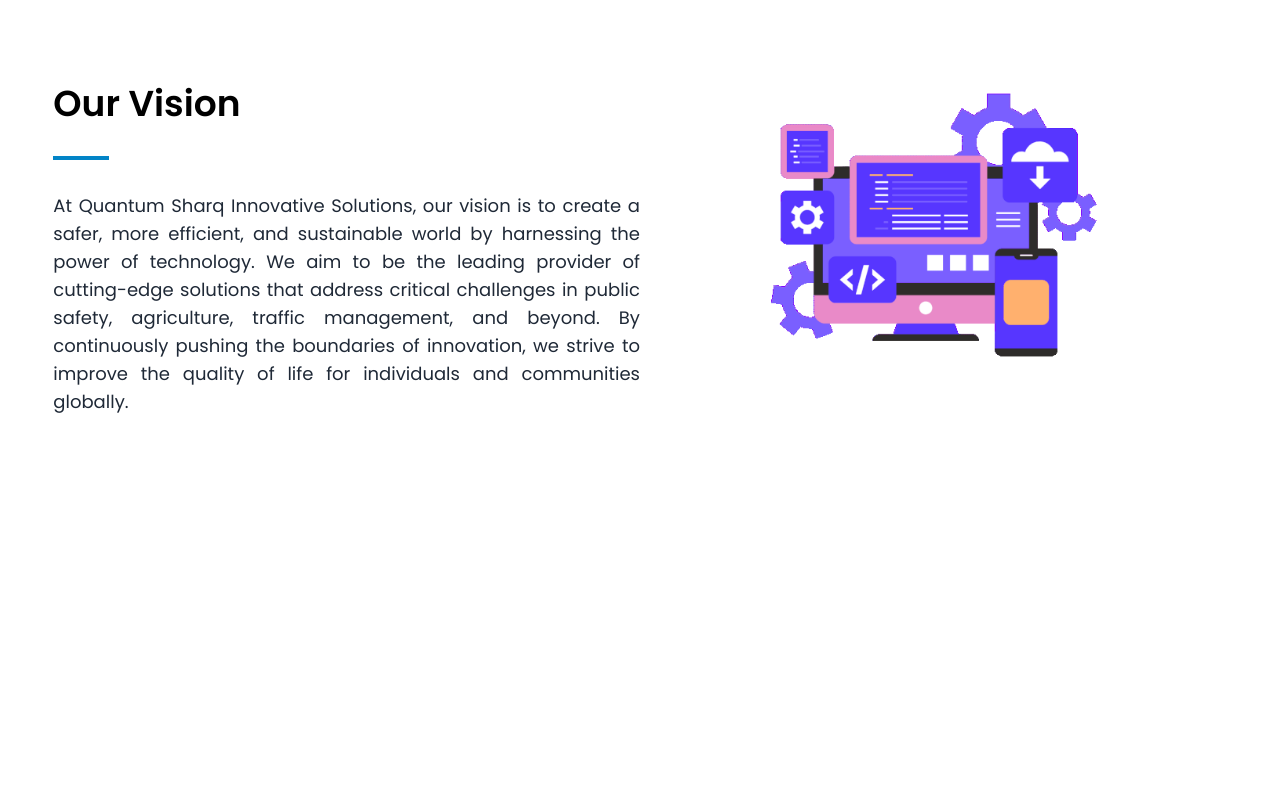
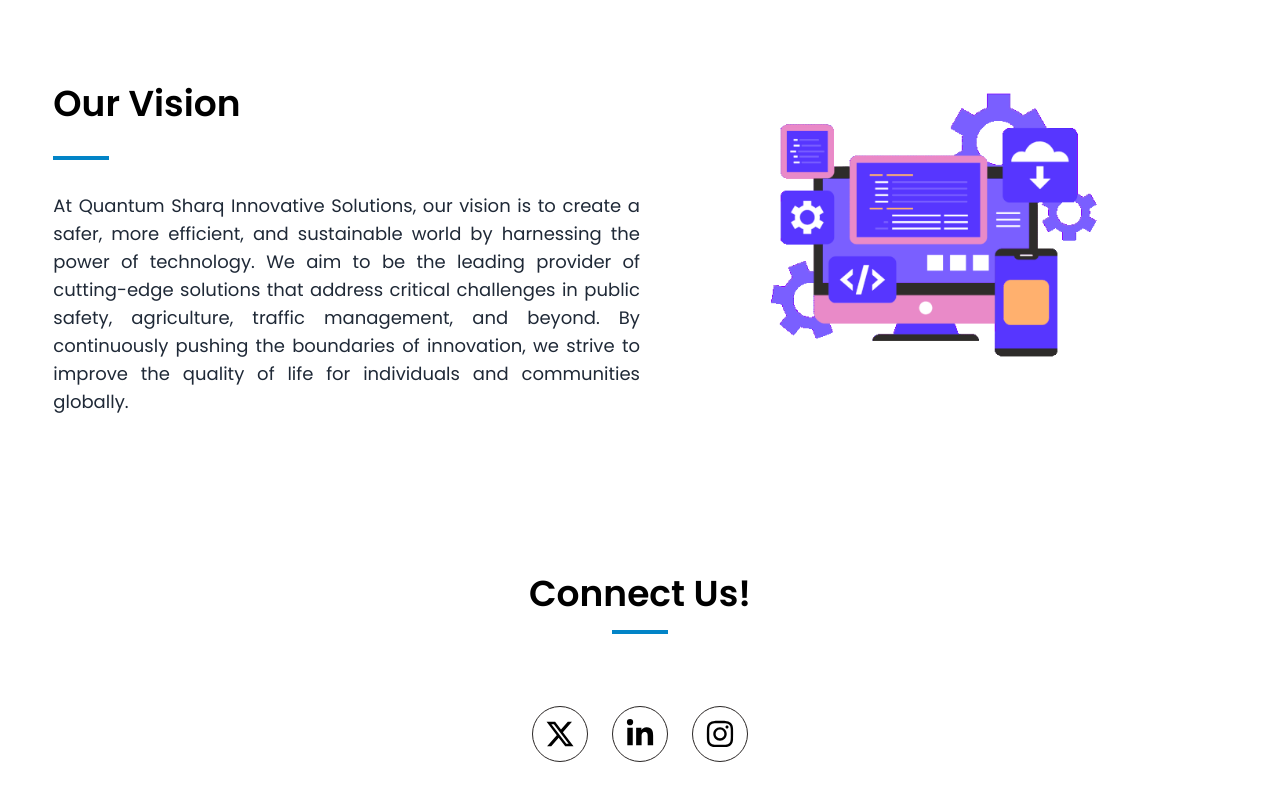
Before and after one commit to svivek19/office-website, a React (Vite) app: page / in a window 1280 px wide. Shown: the part 1191-1991 px from the top of the page. Before the commit the page ends 1765 px from the top, so only its background shows below. Built offline with nearby package versions, Linux system fonts and the light colour scheme.

Commit message:
social media account section finish

```diff
--- a/src/pages/Home.jsx
+++ b/src/pages/Home.jsx
@@ -2,6 +2,8 @@
 import DiamondImageGallery from "../components/DiamondImageGallery";
 import mission from "../assets/mission.png";
 import vision from "../assets/vision.gif";
+import { FaLinkedinIn, FaInstagram } from "react-icons/fa";
+import { FaXTwitter } from "react-icons/fa6";
 
 const Home = () => {
   return (
@@ -64,6 +66,25 @@
           <img src={vision} alt="mission logo" />
         </div>
       </div>
+
+      {/* Social Accounts */}
+
+      <div className="flex flex-col space-y-4 justify-center items-center mb-16">
+        <h1 className="text-4xl font-semibold">Connect Us!</h1>
+        <hr className="w-14 border-2 border-sky-600" />
+
+        <div className="flex py-14 text-3xl space-x-6">
+          <div className="border border-stone-800 p-3 rounded-full hover:bg-sky-200 transition-all duration-400 transform hover:scale-110 cursor-pointer">
+            <FaXTwitter />
+          </div>
+          <div className="border border-stone-800 p-3 rounded-full hover:bg-sky-200 transition-all duration-400 transform hover:scale-110 cursor-pointer">
+            <FaLinkedinIn />
+          </div>
+          <div className="border border-stone-800 p-3 rounded-full hover:bg-sky-200 transition-all duration-400 transform hover:scale-110 cursor-pointer">
+            <FaInstagram />
+          </div>
+        </div>
+      </div>
     </>
   );
 };
```
